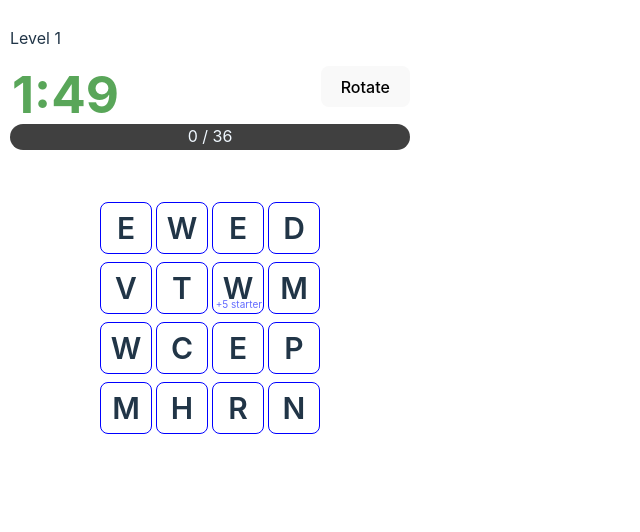
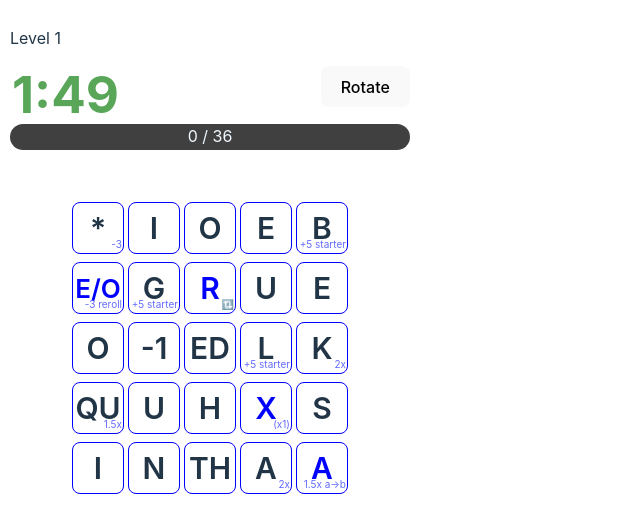
Before and after one commit to PhillipGH/PhillipGH.github.io, a React (Vite) app: page / in a window 1280 px wide. Both pictures are taken after a click on the button 198 px from the left and 314 px from the top of the page. Shown: the top 532 px of the page, without its empty margins (0-640 px from the left). Built offline with nearby package versions, Linux system fonts and the light colour scheme.

Commit message:
rotation die

```diff
--- a/src/Board.tsx
+++ b/src/Board.tsx
@@ -6,20 +6,22 @@ import GameStatsView, { TGameStats } from "./GameStats";
 
 const EASY_WIN = false;
 
-/*
-for (let i = 3; i <= 10; i++) {
-  console.log(i, fib(i - 2), i - 3 + fib(i-2)*3);
-}
-  */
-
-
 function fib(n: number): number {
   if (n === 0) return 0;
   if (n === 1) return 1;
   return fib(n - 1) + fib(n - 2);
 }
 
-
+const ROTATION_COORDS: [number, number][] = [
+  [-1,-1],
+  [-1, 0],
+  [-1, 1],
+  [0, 1],
+  [1, 1],
+  [1, 0],
+  [1, -1],
+  [0, -1],
+];
 
 function chunkArray<T>(arr: T[], columns: number) {
   const result = arr.reduce<(T | null)[][]>((resultArray, item, index) => {
@@ -169,7 +171,6 @@ function Board(props: {
     }
 
   function wordIsInDictionary(word: string, ref = { isUsed: false }): string | null {
-    console.log(word);
     if (props.dictionary.has(word)) {
       return word;
     }
@@ -219,9 +220,64 @@ function Board(props: {
     return usedWord;
   }
 
+  function getDiceCoord(die: TDie) : [number, number] {
+    for (let i = 0; i < dice.length; i++) {
+      for (let j = 0; j < dice[i].length; j++) {
+        if (dice[i][j] === die) {
+          return [i,j];
+        }
+      }
+    }
+    return [-1,-1];
+  }
+
+  function mutateBoard() {
+    let rerollWord = false;
+    const rotationDice: TDie[] = [];
+    for (let i = 0; i < currentWord.length; i++) {
+      let die = currentWord[i];
+      switch (die.bonus) {
+        case DiceBonus.B_ALPHABET:
+          die.letter = nextAlphabetLetter(die.letter);
+          setDice([...dice]);
+          break;
+        case DiceBonus.B_MULTIPLIER_COUNTER:
+          die.counter = (die.counter || 1) + 1;
+          setDice([...dice]);
+          break;
+        case DiceBonus.B_REROLL_WORD:
+          rerollWord = true;
+          break;
+        case DiceBonus.B_ROTATE:
+          rotationDice.push(die);
+      }
+    }
+    if (rerollWord) {
+      currentWord.map(die => rerollDie(die));
+      setDice([...dice]);
+    }
+    if (!rotationDice) {
+      return;
+    }
+    for (let index = 0; index < rotationDice.length; index++) {
+      const centerDie = rotationDice[index];
+      const [i, j] = getDiceCoord(centerDie);
+      const coords = ROTATION_COORDS.map(p => [i + p[0], j + p[1]]).filter(p => {
+        return p[0] >= 0 && p[0] < dice.length && p[1] >= 0 && p[1] < dice[0].length && dice[p[0]][p[1]] != null;
+      });
+      // rotate the dice
+      let tmp = dice[coords[coords.length - 1][0]][coords[coords.length - 1][1]];
+      for (let k = 0; k < coords.length; k++) {
+        let p = coords[k];
+        let tmp2 = dice[p[0]][p[1]];
+        dice[p[0]][p[1]] = tmp;
+        tmp = tmp2;
+      }
+    }
+    setDice([...dice]);
+  }
 
   function commitWord() {
-    // return;
     let suffix: string | null = null;
     let scoreChange = 0;
     let word = currentWord.map(d => d.letter).join('');
@@ -249,28 +305,7 @@ function Board(props: {
             props.stats.highestWordScoreWord = word;
           }
           props.setStats(props.stats);
-
-          let rerollWord = false;
-          for (let i = 0; i < currentWord.length; i++) {
-            let die = currentWord[i];
-            switch (die.bonus) {
-              case DiceBonus.B_ALPHABET:
-                die.letter = nextAlphabetLetter(die.letter);
-                setDice([...dice]);
-                break;
-              case DiceBonus.B_MULTIPLIER_COUNTER:
-                die.counter = (die.counter || 1) + 1;
-                setDice([...dice]);
-                break;
-              case DiceBonus.B_REROLL_WORD:
-                rerollWord = true;
-                break;
-            }
-          }
-          if (rerollWord) {
-            currentWord.map(die => rerollDie(die));
-            setDice([...dice]);
-          }
+          mutateBoard();
         }
       }
     } else {
--- a/src/Dice.tsx
+++ b/src/Dice.tsx
@@ -10,6 +10,7 @@ export enum DiceBonus {
     B_MULTIPLIER_COUNTER = 'multiplier counter',
     B_MINUS3 = '-3',
     B_REROLL_WORD = 'reroll word',
+    B_ROTATE = 'rotate',
 }
 
 export enum DieDescription {
@@ -52,7 +53,6 @@ const STARTER_DICE_FACES = [
 export const STARTER_DICE: TDie[] = STARTER_DICE_FACES.map(faces => ({ letter: faces[0], faces: [...faces], bonus: null }));
 
 export const ADDITIONAL_DICE: TDie[] = [
-
     { faces: ['ing', 'th', 'er', 'in', 'ed', 'tion'], bonus: null },
     { faces: ['s', 's', 's', 'e', 'n', 'a'], bonus: null },
 
@@ -71,12 +71,15 @@ export const ADDITIONAL_DICE: TDie[] = [
 
     { faces: ['a', 'a', 'a', 'a', 'a', 'a'], bonus: DiceBonus.B_ALPHABET },
     { faces: ['x', 'x', 'x', 'x', 'x', 'x'], bonus: DiceBonus.B_MULTIPLIER_COUNTER, counter: 1 },
-
     { faces: ['*', '*', '*', '*', '*', '*'], bonus: DiceBonus.B_MINUS3, desc: DieDescription.ASTERIX },
     { faces: ['-1', '-1', '-1', '-1', '-1', '-1'], bonus: null, desc: DieDescription.MINUS_ONE_LETTER },
 
     { faces: ['a/e', 'e/i', 'i/o', 'o/u', 'u/y', 'e/o'], bonus: DiceBonus.B_REROLL_WORD },
+    { faces: ['r', 'o', 't', 'a', 't', 'e'], bonus: DiceBonus.B_ROTATE },
 ].map(d => ({ letter: d.faces[0], ...d }));
+
+// for testing
+STARTER_DICE.push(...ADDITIONAL_DICE);
 
 export function getSquareBonusDisplay(die: TDie): string {
     switch (die.bonus) {
@@ -97,6 +100,8 @@ export function getSquareBonusDisplay(die: TDie): string {
             return '-3';
         case DiceBonus.B_REROLL_WORD:
             return '-3 reroll';
+        case DiceBonus.B_ROTATE:
+            return '🔃';
         default:
             return '';
     }
@@ -121,7 +126,9 @@ export function getDiceBonusText(bonus: DiceBonus): { title: string, description
         case DiceBonus.B_MINUS3:
             return { title: '-3', description: '-3 points for word' };
         case DiceBonus.B_REROLL_WORD:
-            return { title: 'reroll word', description: 'when used in word -3 points and all dice in word rerolled', hasSideEffect: true };
+            return { title: 'reroll word', description: 'when used, -3 points and all dice in word rerolled', hasSideEffect: true };
+        case DiceBonus.B_ROTATE:
+            return { title: '🔃 rotate dice', description: 'when used, rotates all the dice surrounding this one clockwise one position', hasSideEffect: true };
         default:
             throw new Error('unknown bonus type');
     }
@@ -133,7 +140,6 @@ export function getDieDesc(die: TDie): JSX.Element | null {
         desc = getDiceBonusText(die.bonus).desc;
     }
     desc = die.desc != null ? die.desc : desc;
-    console.log(desc, die);
     switch (desc) {
         case DieDescription.ASTERIX:
             return <p>A <b>*</b> is a wildcard that can be used as any one letter</p>;
```
